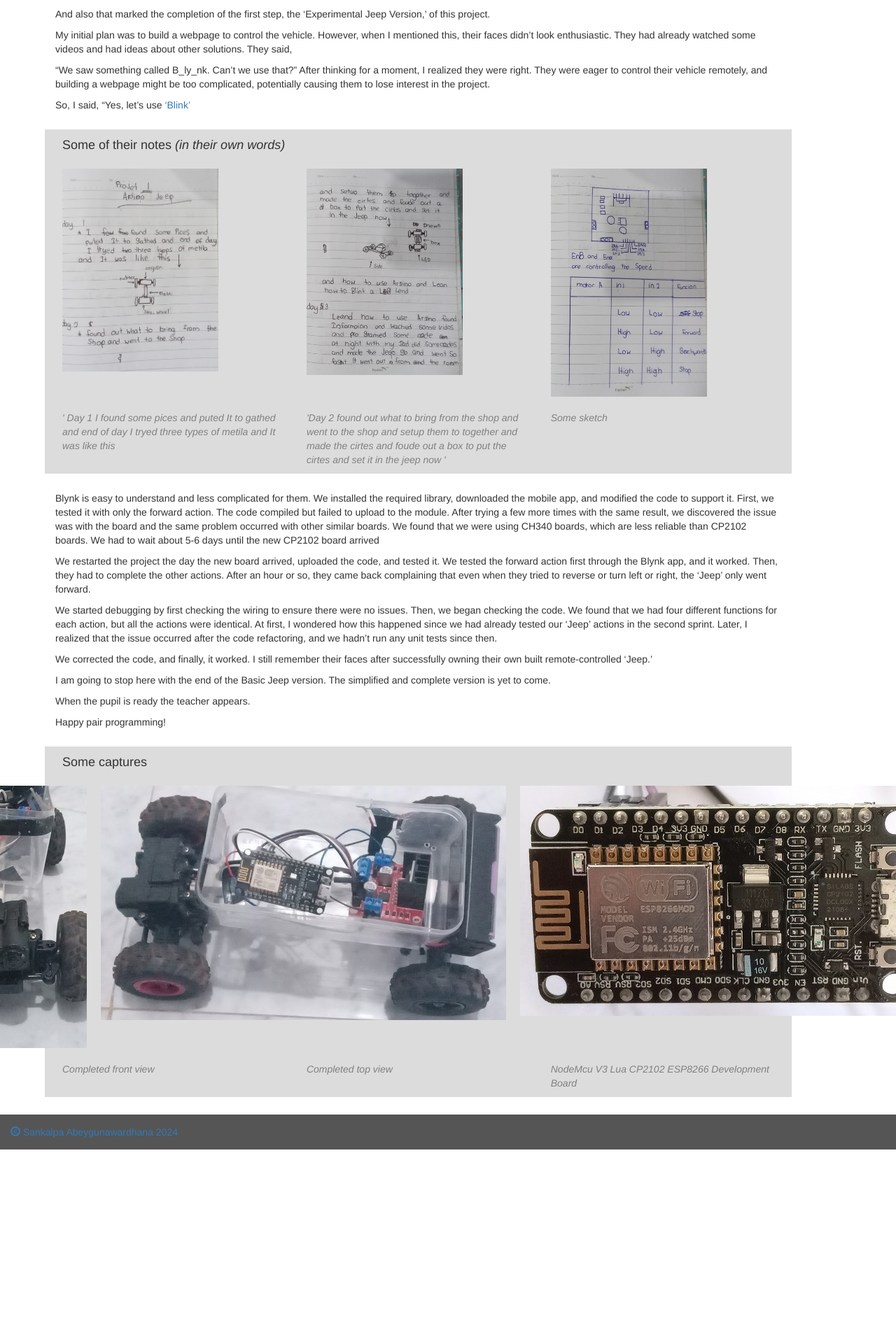
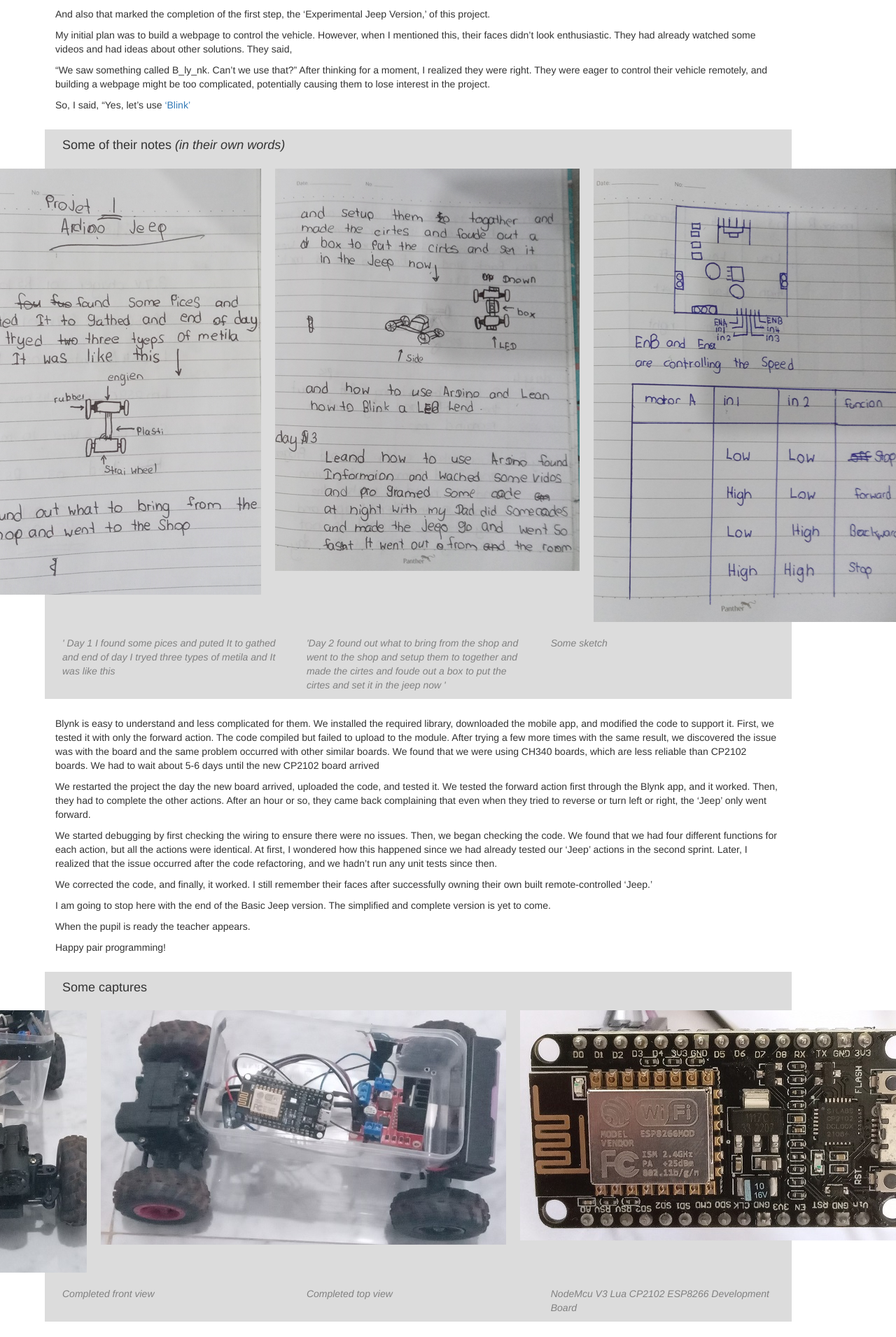
Before and after one commit to sankalpaa/ConceptWelder, a Jekyll site: the page built from _posts/2024-05-24-pair-programming-with-kids.md, in a window 1280 px wide. Shown: the part 3116-5027 px from the top of the page at 70% size. Built offline with Jekyll 4.4.1, drawn with Linux system fonts in a browser that asks for light colours; our own code applies the rules of GitHub Pages for plain Markdown files; before the commit the page ends 4759 px from its top, so only the background shows below that.

Commit message:
Update 2024-05-24-pair-programming-with-kids.md

```diff
--- a/_posts/2024-05-24-pair-programming-with-kids.md
+++ b/_posts/2024-05-24-pair-programming-with-kids.md
@@ -169,20 +169,20 @@
     <div class="row body-image-row">
         <div class="col-md-12 body-image-title">Some of their notes <I>(in their own words)</I></div>
     </div>
-    <div class="row body-image-row">
-        <div class="col-md-4">
+    <div class="row body-image-container">
+<!--         <div class="col-md-4"> -->
             <a href="{{site.baseurl}}/assets/2024-05-24/age13-day1.PNG" target="_blank" >
-             <img src="{{site.baseurl}}/assets/2024-05-24/age13-day1.PNG" width="70%" title="Day 1">
+             <img src="{{site.baseurl}}/assets/2024-05-24/age13-day1.PNG" class="body-image" title="Day 1">
             </a>
-        </div>
-        <div class="col-md-4">
+<!--         </div>
+        <div class="col-md-4"> -->
         <a href="{{site.baseurl}}/assets/2024-05-24/age13-day2.PNG" target="_blank" >
-        <img src="{{site.baseurl}}/assets/2024-05-24/age13-day2.PNG" title="Day 2" width="70%">
+        <img src="{{site.baseurl}}/assets/2024-05-24/age13-day2.PNG" class="body-image" title="Day 2">
         </a>
-        </div>
-            <div  class="col-md-4">
-            <img src="{{site.baseurl}}/assets/2024-05-24/age13-sketch.PNG" title="Items Sketch" width="70%">
-            </div>
+<!--         </div>
+            <div  class="col-md-4"> -->
+            <img src="{{site.baseurl}}/assets/2024-05-24/age13-sketch.PNG" class="body-image" title="Items Sketch">
+<!--             </div> -->
     </div>
     <div class="row body-image-row">
         <div class="col-md-4">
```
